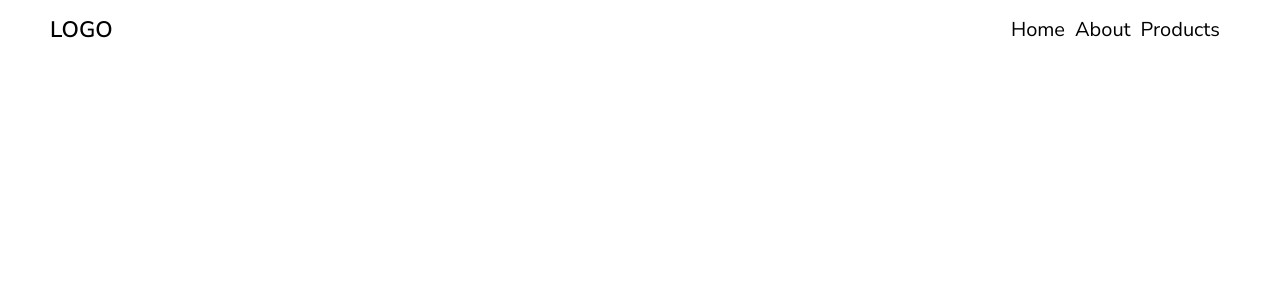
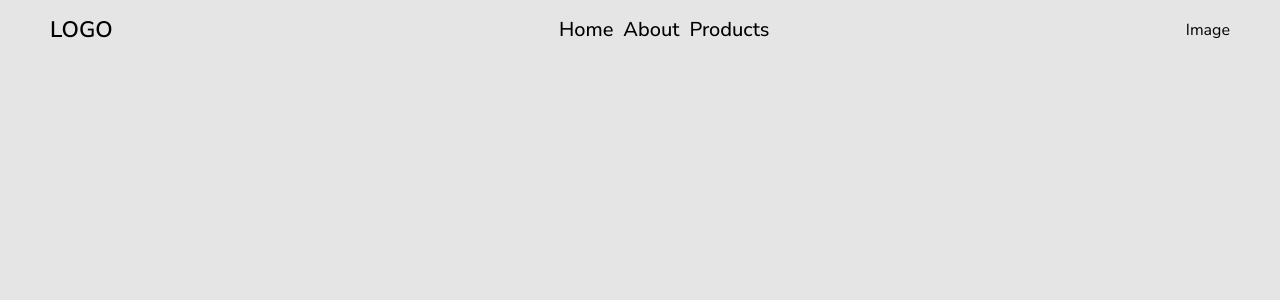
Before and after one commit to Kili196/shopping-page, a React (Vite) app: page / in a window 1280 px wide. Shown: the top 300 px of the page. Built offline with nearby package versions, Linux system fonts and the light colour scheme.

Commit message:
move app component into components folder
change nav bar styling

```diff
--- a/src/App.jsx
+++ b/src/components/App.jsx
@@ -1,5 +1,6 @@
-import Navbar from "./components/Navbar/Navbar";
-import Layout from "./components/Layout/Layout";
+import Navbar from "./Navbar/Navbar";
+import Layout from "./Layout/Layout";
+
 function App() {
   return (
     <>
--- a/src/components/Navbar/Navbar.jsx
+++ b/src/components/Navbar/Navbar.jsx
@@ -15,6 +15,7 @@ export default function Navbar() {
           <a> Products </a>
         </li>
       </ul>
+      <div> Image </div>
     </nav>
   );
 }
--- a/src/components/Navbar/Navbar.module.css
+++ b/src/components/Navbar/Navbar.module.css
@@ -13,6 +13,12 @@ nav {
   display: inline-block;
   margin-right: 10px;
   font-size: 1.25rem;
+  font-weight: 500;
+  transition: 0.5s color;
+}
+
+.nav--link:hover {
+  color: rgb(95, 95, 95);
 }
 
 .nav--logo {
--- a/src/index.css
+++ b/src/index.css
@@ -8,4 +8,5 @@ body {
   box-sizing: border-box;
   padding: 0;
   margin: 0;
+  background-color: #e5e5e5;
 }
--- a/src/main.jsx
+++ b/src/main.jsx
@@ -2,7 +2,7 @@ import { StrictMode } from "react";
 import { createRoot } from "react-dom/client";
 
 import "./index.css";
-import App from "./App";
+import App from "./components/App";
 createRoot(document.getElementById("root")).render(
   /** Nav bar --> Left Logo middle side links right side shopping card
    * Hero Section --> HEro section with a cathc headline
```
